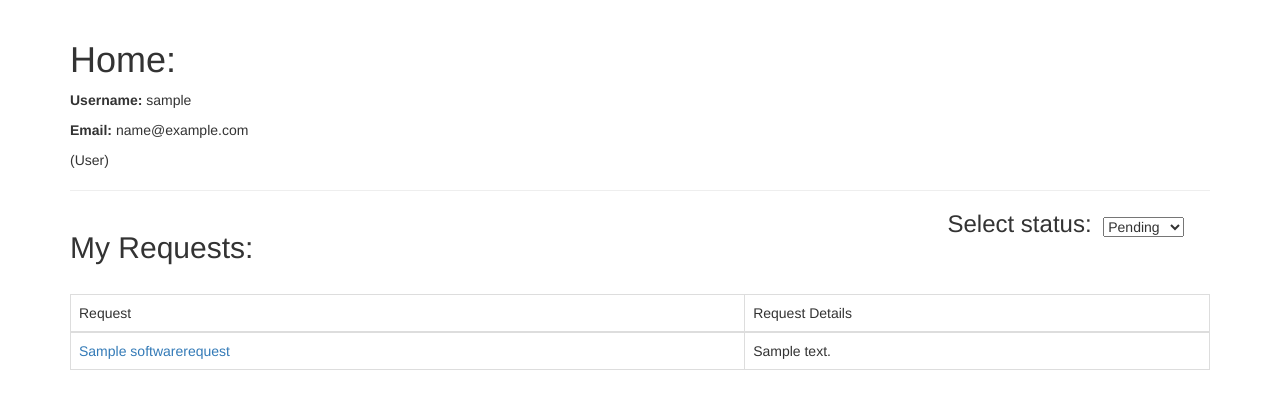
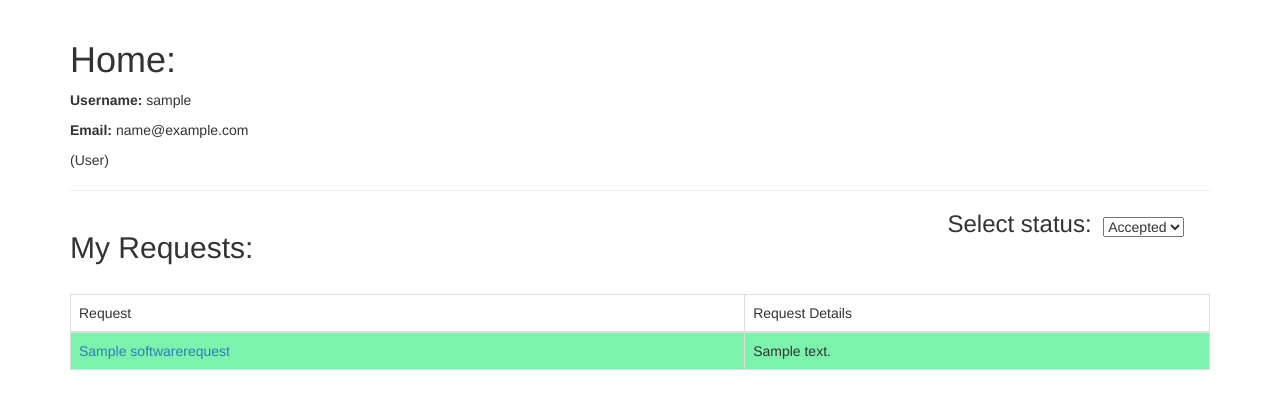
Before and after one commit to Minimonks/GF_Assignment_Project, a Flask app: page /home/1 in a window 1280 px wide. Shown: the part 52-461 px from the top of the page. Run offline with Flask 3, Linux system fonts and the light colour scheme; a user stored in the database is signed in; tables that the repository leaves empty hold one stand-in row (values such as "Sample post"); some libraries are stand-ins or nearby versions.

Commit message:
Home page finishing touches - <select> working, added colours to statuses

```diff
--- a/app/main/routes.py
+++ b/app/main/routes.py
@@ -41,14 +41,14 @@ def logout():
 @main.route("/home/<status>")
 @login_required
 def home(status=None):
-    if current_user.RoleID == 1: #User
+    if current_user.RoleID ==  1: #User
         role="User"
         requests = (db.session.query(SoftwareRequest).join(UserRequest, SoftwareRequest.RequestID == UserRequest.RequestId).filter((UserRequest.UserID == current_user.id) & (SoftwareRequest.RequestAccepted == status)).all())
-        return render_template('index.html', role=role, requests=requests)
+        return render_template('index.html', role=role, requests=requests, status=status)
     else: #Admin
      role="Admin"
      requests = SoftwareRequest.query.filter_by(RequestAccepted=status).all()
-     return render_template('index.html', role=role, requests=requests)
+     return render_template('index.html', role=role, requests=requests, status=status)
 
 
 @main.route("/about/")
--- a/app/templates/index.html
+++ b/app/templates/index.html
@@ -20,9 +20,9 @@
         <div class="col-md-3"><h3 style="display: inline;">Select status:</h3> &nbsp;
 
             <select name="status" id="status" onchange="location = this.value;">
-                <option value="{{ url_for('main.home') }}">Pending</option>
-                <option value="{{ url_for('main.home', status='1') }}">Accepted</option>
-                <option value="{{ url_for('main.home', status='0') }}">Rejected</option>
+                <option value="{{ url_for('main.home') }}" {% if not status %} selected {% endif %}>Pending</option>
+                <option value="{{ url_for('main.home', status='1') }}" {% if status == '1' %} selected {% endif %}>Accepted</option>
+                <option value="{{ url_for('main.home', status='0') }}" {% if status == '0' %} selected {% endif %}>Rejected</option>
               </select>
 
     </div>
@@ -36,7 +36,10 @@
             </thead>
             <tbody>
                 {% for request in requests %}
-                <tr>
+                <tr  {% if not status %} style="background-color: #ffff99;"
+                {% elif status == '1' %} style="background-color: #7CF3AC;"
+                {% elif status == '0' %} style="background-color: #F1AFBB;"
+                {% endif %}>
                     <td><a href="{{ url_for('main.requestDetails', requestID=request.RequestID) }}">{{ request.RequestTitle }}</a></td>
                     <td>{{request.RequestDetails}}</td>
                 </tr>
```
